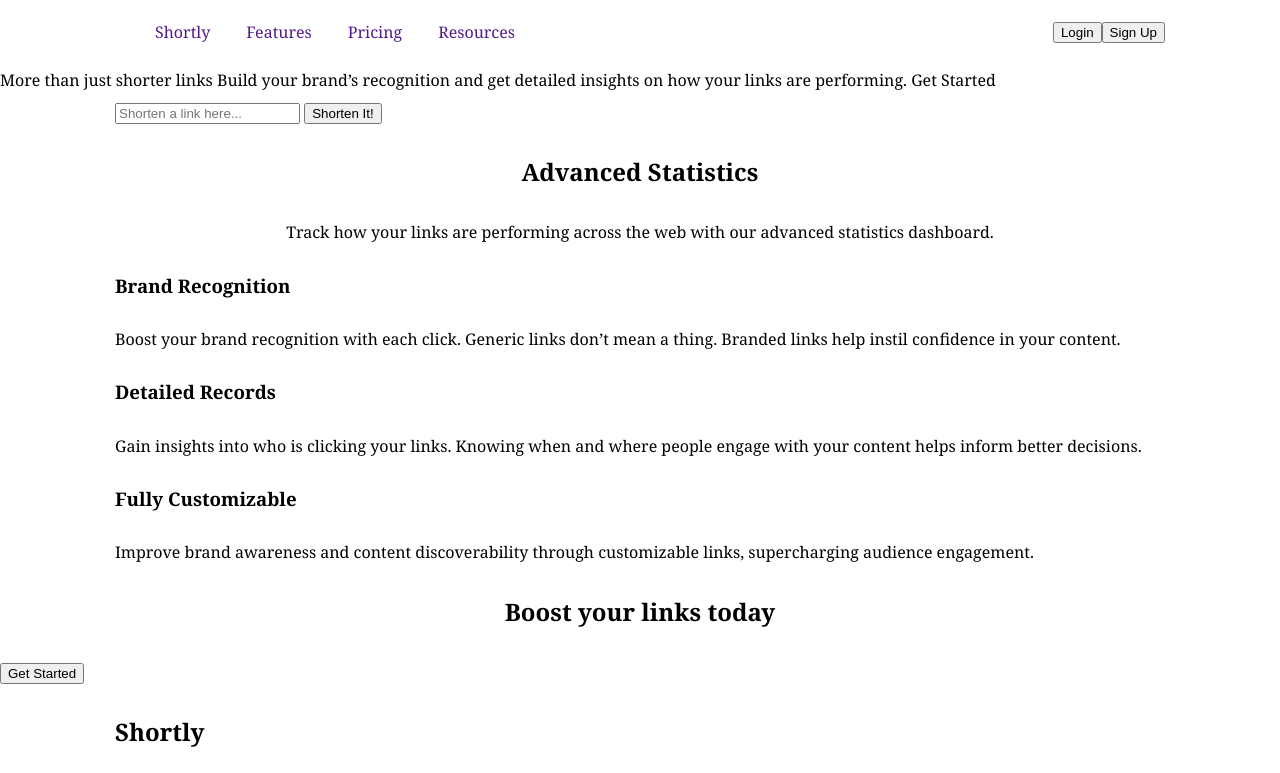
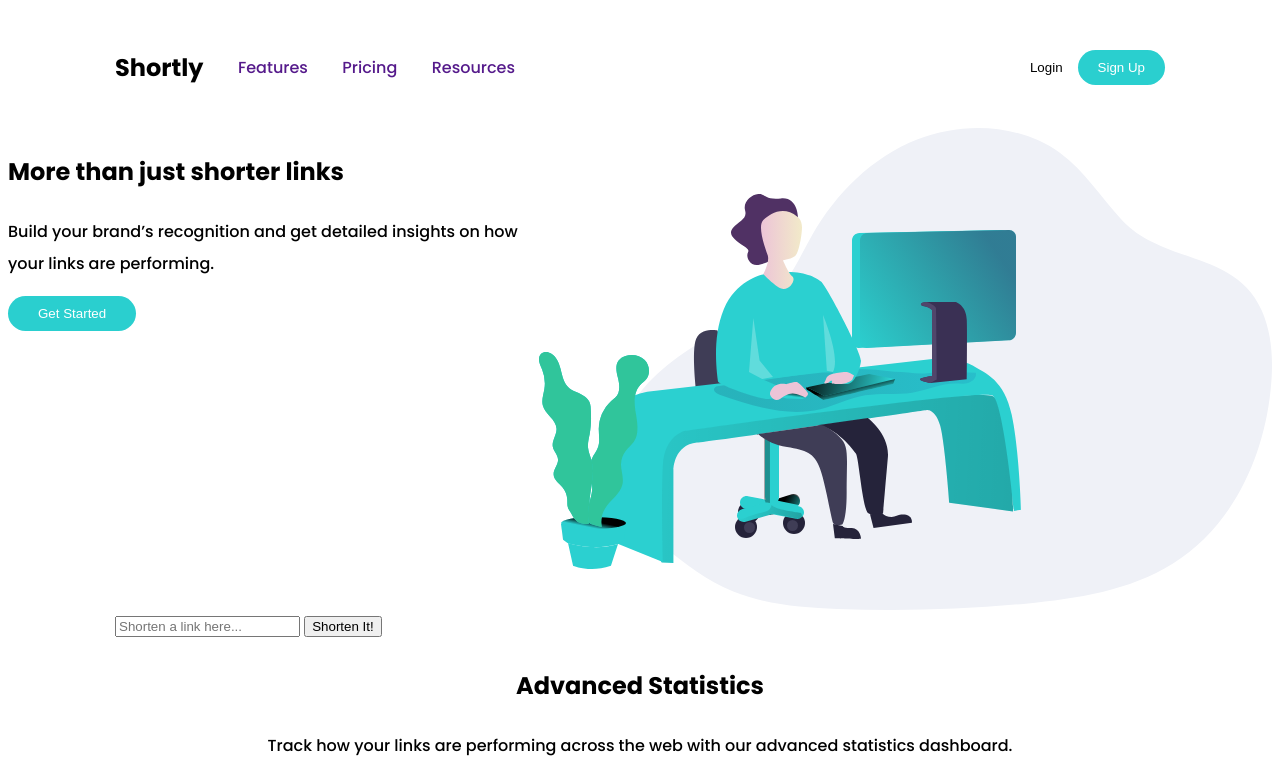
Before and after one commit to JustinAMB/ShortlyApp, a plain HTML site: page index.html in a window 1280 px wide. Shown: the top 773 px of the page. Drawn offline with Linux system fonts and the light colour scheme.

Commit message:
se agrega la fuente poppins y una imagen a la section de acerca-de

```diff
--- a/index.html
+++ b/index.html
@@ -7,7 +7,9 @@
     <!-- displays site properly based on user's device -->
 
     <link rel="icon" type="image/png" sizes="32x32" href="./images/favicon-32x32.png">
-
+    <link rel="preconnect" href="https://fonts.googleapis.com">
+    <link rel="preconnect" href="https://fonts.gstatic.com" crossorigin>
+    <link href="https://fonts.googleapis.com/css2?family=Poppins:wght@500;700&display=swap" rel="stylesheet">
     <title>Frontend Mentor | Shortly URL shortening API Challenge</title>
     <link rel="stylesheet" href="style.css">
     <!-- Feel free to remove these styles or customise in your own stylesheet 👍 -->
@@ -18,7 +20,9 @@
     <div class="contenedor contenedor-navegacion">
         <nav>
             <ul>
-                <li><a href="">Shortly</a></li>
+                <li>
+                    <h1>Shortly</h1>
+                </li>
                 <li><a href="">Features</a></li>
                 <li><a href="">Pricing</a></li>
                 <li><a href="">Resources</a></li>
@@ -29,12 +33,21 @@
 
         </nav>
         <div class="ingreso">
-            <button>Login</button>
+            <button class="login">Login</button>
             <button>Sign Up</button>
         </div>
     </div>
-    <section>
-        More than just shorter links Build your brand’s recognition and get detailed insights on how your links are performing. Get Started
+    <section class="acerca-de">
+
+        <div class="contenedor ">
+            <h2>More than just shorter links</h2>
+            <p>Build your brand’s recognition and get detailed insights on how your links are performing.</p>
+            <button>Get Started</button>
+        </div>
+        <img src="./images/illustration-working.svg" alt="">
+
+
+
     </section>
     <main>
         <div class="contenedor">
--- a/style.css
+++ b/style.css
@@ -7,7 +7,7 @@ body {
     font-family: 'Raleway', Georgia;
     font-size: 1.6rem;
     line-height: 2;
-    margin: 0;
+    font-family: 'Poppins', sans-serif;
 }
 
 *,
@@ -18,6 +18,10 @@ body {
 
 
 /*Globales*/
+
+button:hover {
+    cursor: pointer;
+}
 
 .contenedor {
     margin: 0 auto;
@@ -52,9 +56,26 @@ ul {
 }
 
 nav ul {
+    padding: 0;
     max-width: 40rem;
     display: flex;
     justify-content: space-between;
+    align-items: center;
+}
+
+.ingreso button:nth-child(1) {
+    background-color: transparent;
+    padding: 1rem;
+    border: none;
+    margin-inline-end: 0.5rem;
+}
+
+.ingreso button:nth-child(2) {
+    background-color: hsl(180, 66%, 49%);
+    border-radius: 2rem;
+    padding: 1rem 2rem;
+    color: #ffffff;
+    border: none;
 }
 
 
@@ -65,3 +86,25 @@ nav ul {
     gap: 1rem;
     grid-template-columns: repeat(3, 1fr);
 }
+
+
+/*acerca-de*/
+
+.acerca-de {
+    display: grid;
+    grid-template-columns: 2fr 1fr;
+    /*
+    display: flex;
+    flex-direction: column;
+    flex-wrap: nowrap;
+    align-items: flex-start;
+    */
+}
+
+.acerca-de button {
+    padding: 1rem 3rem;
+    border: none;
+    background-color: hsl(180, 66%, 49%);
+    color: #ffffff;
+    border-radius: 2rem;
+}
```
